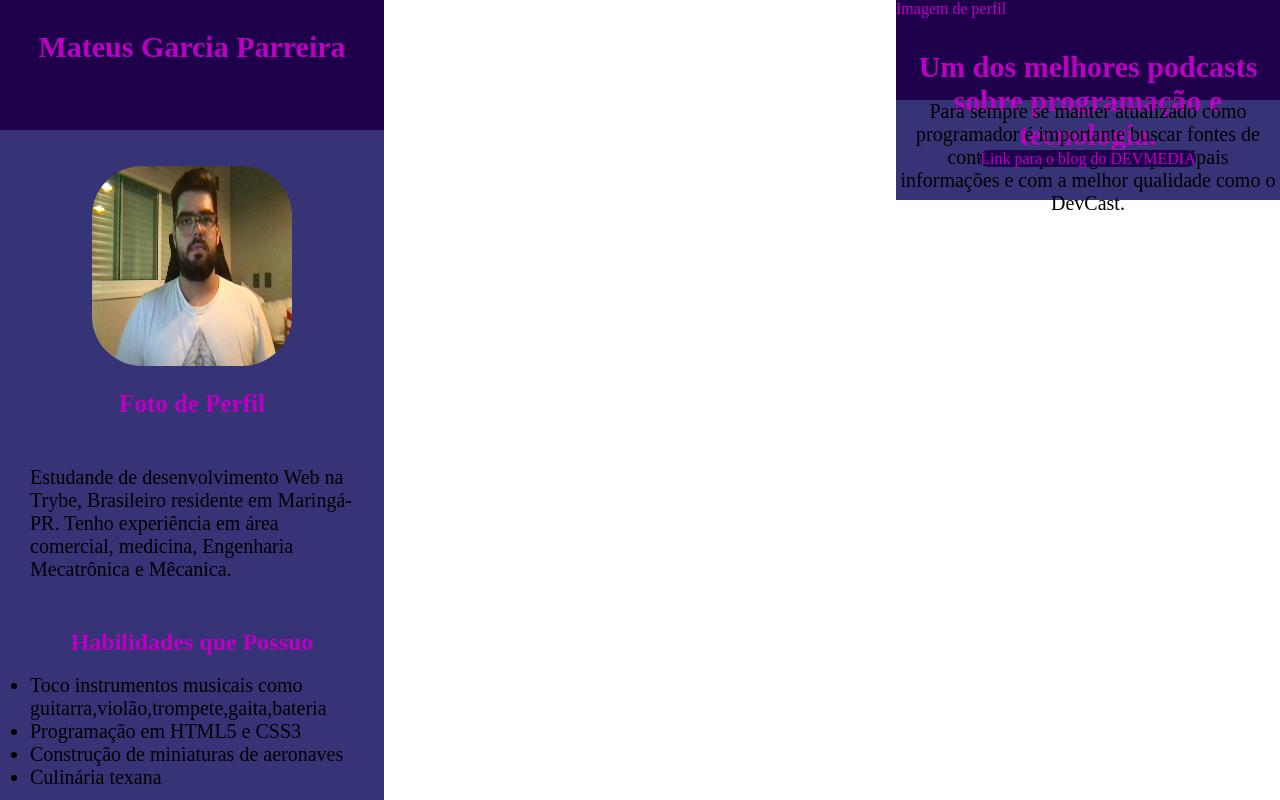
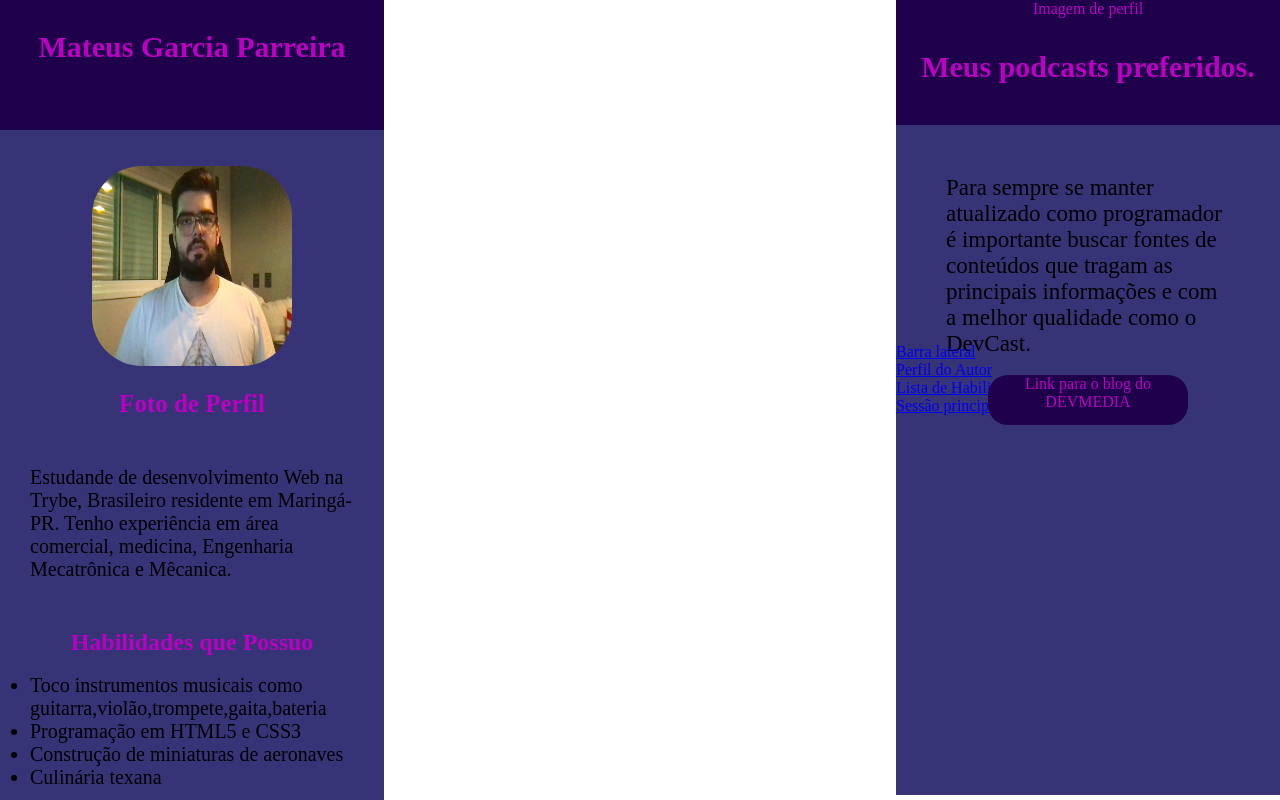
Before and after one commit to mateusparr/Portfolio, a plain HTML site: page index.html in a window 1280 px wide. Drawn offline with Linux system fonts and the light colour scheme.

Commit message:
Right-Bar add and sections update

```diff
--- a/index.html
+++ b/index.html
@@ -34,11 +34,14 @@
 
     </div><!--side-bar-->
 
+
+<div class="right-bar">
+
 <div class="main-section" id="main">
         <div class="img1">
              <a href="#profile-img">Imagem de perfil</a>
         </div><!--img1-->
-    <h3>Um dos melhores podcasts sobre programação e tecnologia.</h3>
+    <h3>Meus podcasts preferidos.</h3>
     <p>Para sempre se manter atualizado como programador é importante
     buscar fontes de conteúdos que tragam as principais informações e com a melhor qualidade como o DevCast.</p>
         <div class="podcast-link">
@@ -57,5 +60,5 @@
     <a href="main">Sessão principal</a>
 </div><!--links-index-->
 
-
+</div><!--Right-bar-->
 </html>
--- a/style.css
+++ b/style.css
@@ -60,50 +60,56 @@ html,body{
     list-style-type: disc;
 }
 
-.main-section{
+.right-bar{
     width: 30%;
-    height: 500px;
+    height: 795px;
     float: right;
+    position: relative;
+    background-color: #373377;
 }
 
 .main-section .img1{
     height: 50px;
     margin: 0 auto;
+    text-align: center;
     background-color: #1F004B;
 }
 
 .img1 a{
     text-decoration: none;
     color: #BB00C4;
-    text-align: center;
 }
 
 .main-section h3{
     font-size: 30px;
     color: #BB00C4;
     background-color: #1F004B;
-    height: 50px;
+    height: 75px;
     text-align: center;
 }
 
 .main-section p{
-    background-color: #373377;
     height: 50px;
-    font-size: 20px;
-    text-align: center;
+    margin: 50px 50px;
+    font-size: 23px;
+    text-align: left;
 
 }
 
 .main-section .podcast-link{
-    background-color: #373377;
+    position: relative;
+    top: 100px;
+    margin: auto;
     height: 50px;
-    margin: 0 auto;
+    width: 200px;
     text-align: center;
+    background-color: #1F004B;
+    border-radius: 20px;
 }
 
 .podcast-link a{
     color: #BB00C4;
-    background-color: #1F004B;
+    padding-top: 10px;
     text-decoration: none;
     border-radius: 20px;
 }
```
Lines whose indentation alone changed are shown as unchanged.
